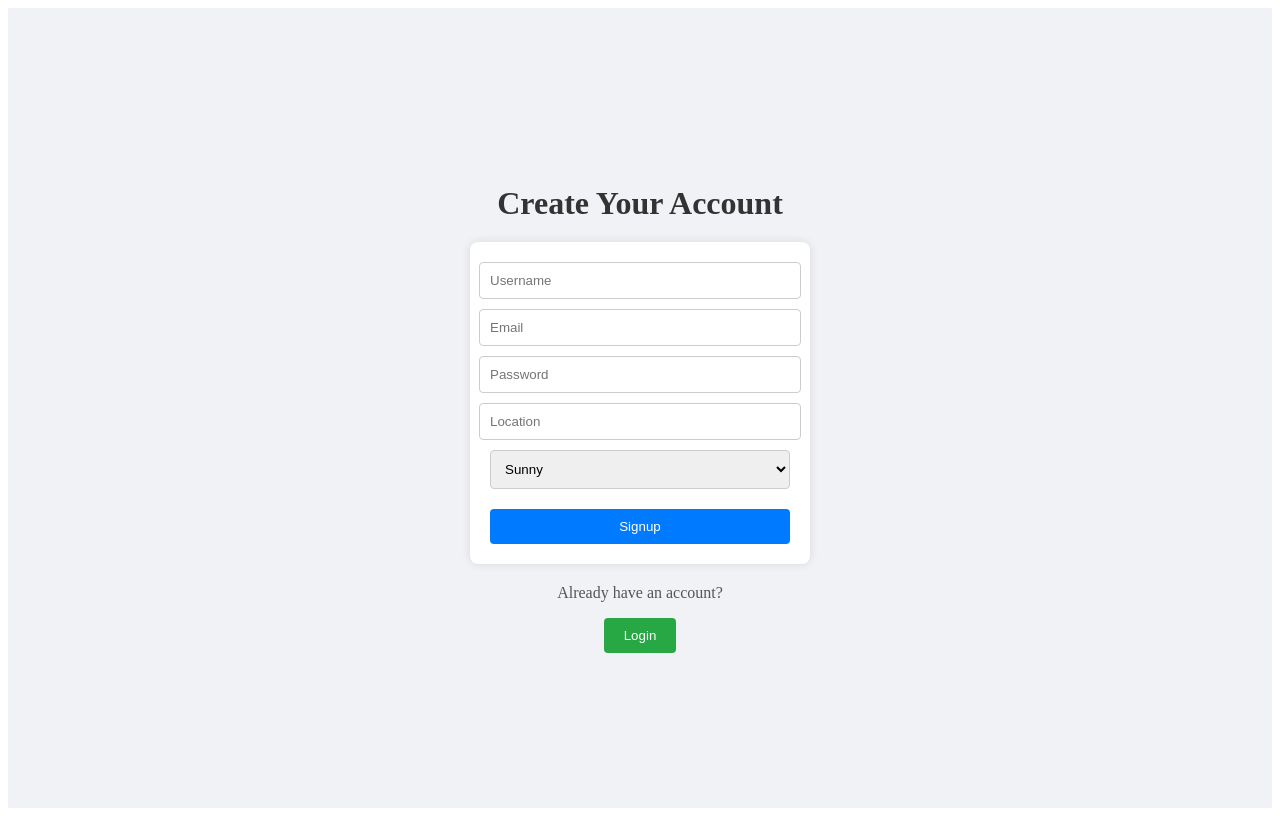
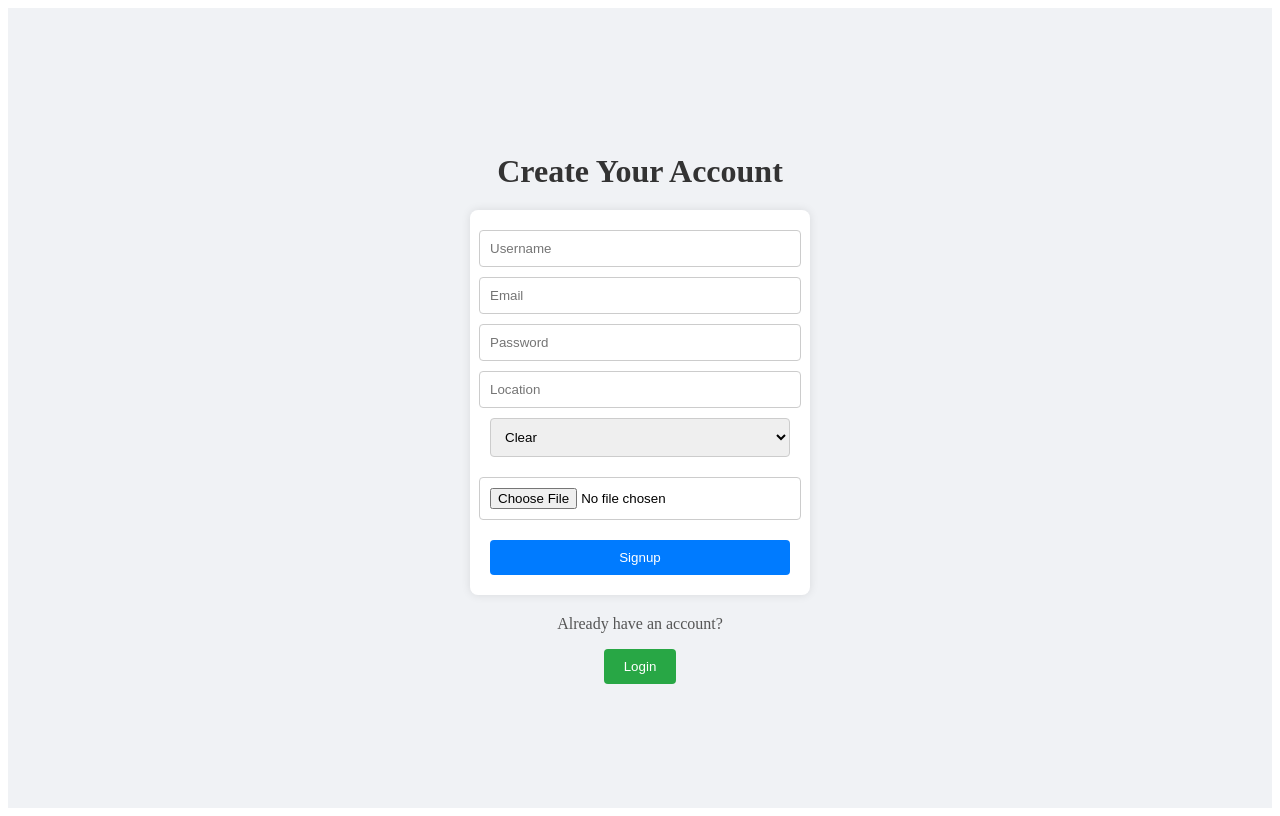
Before and after one commit to snannra/Weather-Based-Smart-Outfit-Recommender, a React (Create React App) app in the folder client/: page /signup in a window 1280 px wide. Built offline with nearby package versions, Linux system fonts and the light colour scheme.

Commit message:
added profile pictures, done project

```diff
--- a/client/src/components/Dashboard.js
+++ b/client/src/components/Dashboard.js
@@ -7,20 +7,6 @@ const Dashboard = () => {
     const [user, setUser] = useState(null);
     const [weather, setWeather] = useState(null);
     const navigate = useNavigate();
-
-    const handleImageUpload = (event) => {
-        const file = event.target.files[0];
-        if (file) {
-            const reader = new FileReader();
-            reader.onload = (e) => {
-                setUser(prevUser => ({
-                    ...prevUser,
-                    profileImage: e.target.result
-                }));
-            };
-            reader.readAsDataURL(file);
-        }
-    };
 
     useEffect(() => {
         const fetchUser = async () => {
@@ -45,7 +31,6 @@ const Dashboard = () => {
                     temp: response.data.main.temp,
                     main: response.data.weather[0].main,
                 };
-                console.log('Weather Data:', weatherData); // Debugging line
                 setWeather(weatherData);
             } catch (error) {
                 console.error('Error fetching Weather data: ', error);
@@ -71,20 +56,15 @@ const Dashboard = () => {
             {user && weather && (
                 <div style={styles.userInfoContainer}>
                     <div style={styles.profileImageContainer}>
-                        <input
-                            type="file"
-                            accept="image/*"
-                            onChange={handleImageUpload}
-                            style={{ display: 'none' }}
-                            id="profile-image-upload"
-                        />
-                        <label htmlFor="profile-image-upload" style={styles.profileImageLabel}>
-                            {user.profileImage ? (
-                                <img src={user.profileImage} alt="Profile" style={styles.profileImage} />
+                        {user.profileImagePath ? (
+                            <img
+                                src={user.profileImagePath}
+                                alt={user.username}
+                                style={styles.profileImage}
+                            />
                             ) : (
-                                <div style={styles.profileImagePlaceholder}>Upload Image</div>
-                            )}
-                        </label>
+                                <div style={styles.profileImagePlaceholder}>No Image</div>
+                        )}
                     </div>
                     <div style={styles.userInfoContent}>
                         <div style={styles.infoSection}>
@@ -137,6 +117,12 @@ const styles = {
         width: '150px',
         height: '150px',
         marginRight: '40px',
+        borderRadius: '50%',
+        overflow: 'hidden',
+        display: 'flex',
+        justifyContent: 'center',
+        alignItems: 'center',
+        backgroundColor: '#e0e0e0'
     },
     profileImageLabel: {
         display: 'block',
--- a/client/src/components/Signup.js
+++ b/client/src/components/Signup.js
@@ -10,21 +10,39 @@ const Signup = () => {
         password: '',
         location: '',
         preferences: '',
+        imageFile: null,
     });
 
     const navigate = useNavigate();
 
-    const { username, email, password, location, preferences } = formData;
+    const { username, email, password, location, preferences, imageFile } = formData;
 
     const onChange = e => setFormData({ ...formData, [e.target.name]: e.target.value });
+    const onFileChange = e => setFormData({ ...formData, imageFile: e.target.files[0] });
 
     const onSubmit = async e => {
         e.preventDefault();
+
+        const data = new FormData(); // Use FormData to send files
+        data.append('username', username);
+        data.append('email', email);
+        data.append('password', password);
+        data.append('location', location);
+        data.append('preferences', preferences);
+        if (imageFile) {
+            data.append('imageFile', imageFile);
+        }
+
         try {
-            const res = await axios.post('http://localhost:5001/api/outfits/signup', formData);
+            const res = await axios.post('http://localhost:5001/api/outfits/signup', data, {
+                headers: {
+                    'Content-Type': 'multipart/form-data'
+                }
+            });
             localStorage.setItem('token', res.data.token);
             navigate('/dashboard');
         } catch (err) {
+            console.error('Error signing up:', err);
             console.error(err.response.data);
         }
     };
@@ -76,12 +94,28 @@ const Signup = () => {
                     onChange={onChange}
                     style={{ width: '100%', padding: '10px', marginBottom: '20px', borderRadius: '4px', border: '1px solid #ccc' }}
                 >
-                    <option value="sunny">Sunny</option>
-                    <option value="cloudy">Cloudy</option>
-                    <option value="rainy">Rainy</option>
-                    <option value="snowy">Snowy</option>
-                    <option value="misty">Misty</option>
+                    <option value="clear">Clear</option>
+                    <option value="clouds">Clouds</option>
+                    <option value="thunderstorm">Thunderstorm</option>
+                    <option value="drizzle">Drizzle</option>
+                    <option value="rain">Rain</option>
+                    <option value="snow">Snow</option>
+                    <option value="mist">Mist</option>
+                    <option value="smoke">Smoke</option>
+                    <option value="haze">Haze</option>
+                    <option value="dust">Dust</option>
+                    <option value="fog">Fog</option>
+                    <option value="sand">Sand</option>
+                    <option value="ash">Ash</option>
+                    <option value="squall">Squall</option>
+                    <option value="tornado">Tornado</option>
                 </select>
+                <input
+                    type="file"
+                    name="imageFile"
+                    onChange={onFileChange}
+                    style={{ width: '100%', padding: '10px', marginBottom: '20px', borderRadius: '4px', border: '1px solid #ccc' }}
+                />
                 <button
                     type="submit"
                     style={{ width: '100%', padding: '10px', backgroundColor: '#007bff', color: 'white', border: 'none', borderRadius: '4px', cursor: 'pointer' }}
```
Also changed, not shown: 8 other files (tests, documents, lock files or other folders).
